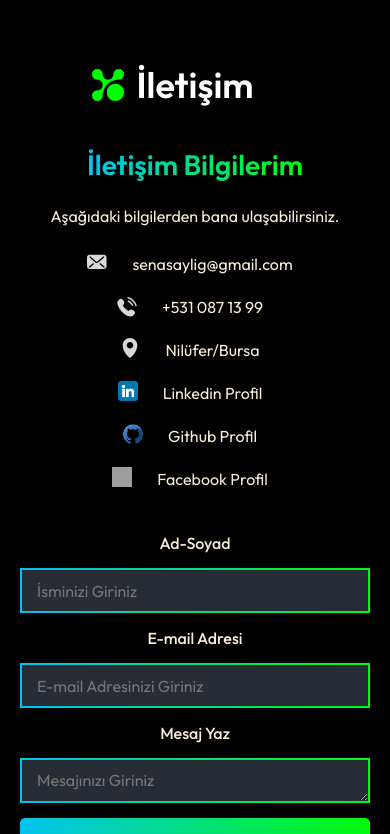
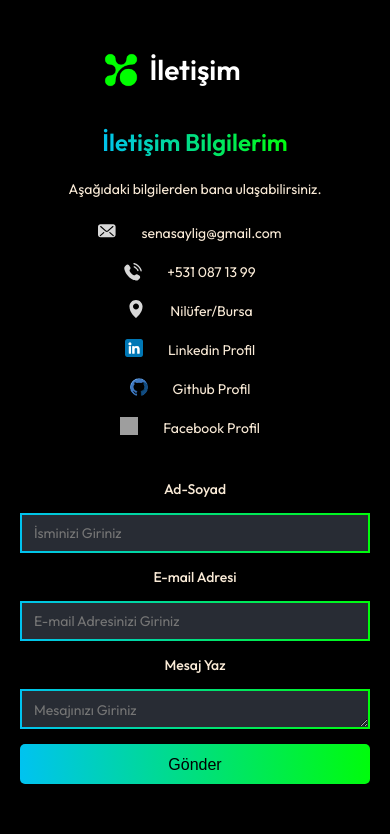
Before and after one commit to Senasylg/sena_saylig_portfolyo, a React (Create React App) app: page / in a window 390 px wide. Shown: the part 7540-8374 px from the top of the page. Built offline with nearby package versions, Linux system fonts and the light colour scheme; grey boxes are pictures that could not be loaded; a web font is replaced by a local one.

Commit message:
new commit

```diff
--- a/src/Components/Contact/Contact.css
+++ b/src/Components/Contact/Contact.css
@@ -6,30 +6,36 @@
     gap: 80px;
     margin: 100px 170px;
 }
+
 .contact-title {
     position: relative;
 }
+
 .contact-title h1 {
     padding: 5px 30px;
     font-size: 50px;
     font-weight: 600;
     margin-top: 50px;
 }
+
 .contact-title img {
     position: absolute;
     bottom: 0;
     left: -45px;
     z-index: 0;
 }
+
 .contact-section {
     display: flex;
     gap: 150px;
 }
+
 .contact-left {
     display: flex;
     flex-direction: column;
     gap: 20px;
 }
+
 .contact-left h1 {
     font-size: 40px;
     font-weight: 600;
@@ -38,12 +44,14 @@
     -webkit-background-clip: text;
     -webkit-text-fill-color: transparent;
 }
+
 .contact-left p {
     max-width: 500px;
     color: antiquewhite;
     font-size: 20px;
     line-height: 40px;
 }
+
 .contact-details {
     display: flex;
     flex-direction: column;
@@ -51,11 +59,13 @@
     color: antiquewhite;
     font-size: 20px;
 }
+
 .contact-detail {
     display: flex;
     gap: 20px;
     align-items: center;
 }
+
 .contact-right {
     display: flex;
     flex-direction: column;
@@ -63,11 +73,13 @@
     gap: 20px;
     width: 500px;
 }
+
 .contact-right label {
     color: antiquewhite;
     font-size: 20px;
     font-weight: 500;
 }
+
 .contact-right input,
 .contact-right textarea {
     width: 100%;
@@ -82,12 +94,15 @@
     box-sizing: border-box;
     padding-left: 20px;
 }
+
 .contact-right input {
     height: 50px;
 }
+
 .contact-right textarea {
     padding-top: 10px;
 }
+
 .contact-submit {
     border: none;
     color: black;
@@ -101,82 +116,244 @@
     transition: 0.3s;
     width: 100%;
 }
+
 .contact-submit:hover {
     transform: scale(1.05);
     transition: 0.3s;
 }
+
 .submit-wrapper {
     width: 100%;
 }
 
-@media (max-width: 768px) {
+/* --------- Large screens 1440px+ --------- */
+@media (min-width: 1440px) {
     .contact {
-        gap: 50px;
-        margin: 50px 70px;
-        align-items: center;
+        margin: 120px 250px;
+        gap: 100px;
     }
     .contact-title h1 {
-        font-size: 50px;
-        font-weight: 600;
+        font-size: 60px;
+        margin-top: 70px;
+        padding: 5px 40px;
+    }
+    .contact-title img {
+        left: -60px;
+        width: 70px;
+    }
+    .contact-section {
+        gap: 180px;
+    }
+    .contact-left h1 {
+        font-size: 48px;
+    }
+    .contact-left p {
+        font-size: 22px;
+        line-height: 44px;
+        max-width: 600px;
+    }
+    .contact-details {
+        font-size: 22px;
+        gap: 25px;
+    }
+    .contact-detail {
+        gap: 25px;
+    }
+    .contact-detail img {
+        width: 30px;
+        height: 30px;
+    }
+    .contact-right {
+        width: 600px;
+        gap: 25px;
+    }
+    .contact-right label {
+        font-size: 22px;
+    }
+    .contact-right input,
+    .contact-right textarea {
+        font-size: 22px;
+        padding-left: 25px;
+        padding-right: 25px;
+        height: 55px;
+    }
+    .contact-right textarea {
+        height: auto;
+    }
+    .contact-submit {
+        font-size: 22px;
+        padding: 0 30px;
+        height: 55px;
+        margin-bottom: 60px;
+    }
+    .submit-wrapper {
+        width: 100%;
+    }
+    .sent-message {
+        font-size: 16px;
+    }
+}
+
+/* --------- Desktop (1024px - 1439px) --------- */
+@media (max-width: 1439px) and (min-width: 1024px) {
+    .contact {
+        margin: 90px 120px;
+        gap: 80px;
+    }
+    .contact-title h1 {
+        font-size: 54px;
+        margin-top: 60px;
+        padding: 5px 35px;
+    }
+    .contact-title img {
+        left: -50px;
+        width: 60px;
+    }
+    .contact-section {
+        gap: 150px;
+    }
+    .contact-left h1 {
+        font-size: 44px;
+    }
+    .contact-left p {
+        font-size: 20px;
+        line-height: 40px;
+        max-width: 550px;
+    }
+    .contact-details {
+        font-size: 20px;
+        gap: 22px;
+    }
+    .contact-detail {
+        gap: 22px;
+    }
+    .contact-detail img {
+        width: 28px;
+        height: 28px;
+    }
+    .contact-right {
+        width: 550px;
+        gap: 22px;
+    }
+    .contact-right label {
+        font-size: 20px;
+    }
+    .contact-right input,
+    .contact-right textarea {
+        font-size: 20px;
+        padding-left: 22px;
+        padding-right: 22px;
+        height: 52px;
+    }
+    .contact-right textarea {
+        height: auto;
+    }
+    .contact-submit {
+        font-size: 20px;
+        padding: 0 25px;
+        height: 52px;
+        margin-bottom: 55px;
+    }
+}
+
+/* --------- Tablets (769px - 1023px) --------- */
+@media (max-width: 1023px) and (min-width: 769px) {
+    .contact {
+        gap: 60px;
+        margin: 70px 100px;
+    }
+    .contact-title h1 {
+        font-size: 44px;
+        margin-top: 40px;
+        padding: 0 20px;
+        text-align: center;
+    }
+    .contact-title img {
+        left: -25px;
+        width: 45px;
+        top: auto;
+        bottom: 0;
     }
     .contact-section {
         flex-direction: column;
+        gap: 60px;
+        align-items: center;
+        width: 100%;
+    }
+    .contact-left {
+        align-items: center;
+        text-align: center;
     }
     .contact-left h1 {
-        font-size: 50px;
+        font-size: 36px;
     }
     .contact-left p {
         font-size: 18px;
+        line-height: 32px;
+        max-width: 90%;
+    }
+    .contact-details {
+        font-size: 18px;
+        gap: 18px;
     }
     .contact-detail {
-        gap: 20px;
+        gap: 18px;
     }
     .contact-detail img {
-        width: 25px;
+        width: 24px;
+        height: 24px;
+    }
+    .contact-right {
+        width: 90%;
+        max-width: 600px;
+        gap: 18px;
     }
     .contact-right label {
         font-size: 18px;
     }
-    .contact-right input {
-        width: 100%;
-        font-size: 20px;
+    .contact-right input,
+    .contact-right textarea {
+        font-size: 18px;
+        padding-left: 18px;
+        padding-right: 18px;
+        height: 48px;
     }
     .contact-right textarea {
-        width: 100%;
-        font-size: 18px;
+        height: auto;
+        padding-top: 10px;
     }
     .contact-submit {
-        font-size: 20px;
-        padding: 15px 40px;
+        font-size: 18px;
+        padding: 14px 30px;
+        height: 48px;
+        margin-bottom: 40px;
     }
 }
 
-@media (max-width: 480px) {
+/* --------- Small tablets & large phones (481px - 768px) --------- */
+@media (max-width: 768px) and (min-width: 481px) {
     .contact {
-        margin: 30px 20px;
-        gap: 40px;
+        gap: 50px;
+        margin: 50px 50px;
+        align-items: center;
     }
     .contact-title h1 {
         font-size: 36px;
         margin-top: 30px;
-        padding: 0 10px;
+        padding: 0 15px;
         text-align: center;
-    }
-    .contact-title {
-        position: relative;
     }
     .contact-title img {
         position: absolute;
-        top: 25px;
+        top: 20px;
         left: -30px;
-        bottom: 0;
-        width: 40px;
+        width: 45px;
         height: auto;
         transform: translate(-20%, 20%);
     }
     .contact-section {
         flex-direction: column;
-        gap: 40px;
+        gap: 50px;
         width: 100%;
     }
     .contact-left {
@@ -187,8 +364,8 @@
         font-size: 28px;
     }
     .contact-left p {
-        font-size: 16px;
-        line-height: 28px;
+        font-size: 18px;
+        line-height: 30px;
         max-width: 100%;
         padding: 0 10px;
     }
@@ -210,8 +387,8 @@
         width: 100%;
         gap: 15px;
         align-items: stretch;
-        min-width: 0;        /* Flex içindeki taşmayı engelle */
-        overflow: hidden;    /* Taşan içeriği gizle */
+        min-width: 0;
+        overflow: hidden;
     }
     .contact-right label {
         font-size: 16px;
@@ -220,120 +397,215 @@
     .contact-right textarea {
         font-size: 16px;
         padding-left: 15px;
-        padding-right: 15px; /* Sağa padding ekledik */
+        padding-right: 15px;
         height: 45px;
         border: 2px solid;
         border-image-slice: 1;
         border-image-source: linear-gradient(267deg, #00ff00 -5.09%, #00BFFF 106.28%);
-        box-sizing: border-box; /* Taşmayı engeller */
-        max-width: 100%;        /* Taşmayı engeller */
+        box-sizing: border-box;
+        max-width: 100%;
         overflow: visible;
-        white-space: normal;   /* Satır taşmasını önler */
+        white-space: normal;
     }
     .contact-right textarea {
         padding-top: 10px;
     }
     .contact-submit {
         font-size: 18px;
-        padding: 15px;
+        padding: 15px 40px;
         height: 45px;
         margin-bottom: 30px;
+        width: 100%;
+    }
+}
+
+/* --------- Mobile phones (up to 480px) --------- */
+@media (max-width: 480px) {
+    .contact {
+        margin: 30px 20px;
+        gap: 40px;
+    }
+    .contact-title h1 {
+        font-size: 28px;
+        margin-top: 20px;
+        padding: 0 10px;
+        text-align: center;
+    }
+    .contact-title {
+        position: relative;
+    }
+    .contact-title img {
+        position: absolute;
+        top: 10px;
+        left: -30px;
+        bottom: 0;
+        width: 40px;
+        height: auto;
+        transform: translate(-20%, 20%);
+    }
+    .contact-section {
+        flex-direction: column;
+        gap: 40px;
+        width: 100%;
+    }
+    .contact-left {
+        align-items: center;
+        text-align: center;
+    }
+    .contact-left h1 {
+        font-size: 24px;
+    }
+    .contact-left p {
+        font-size: 14px;
+        line-height: 24px;
+        max-width: 100%;
+        padding: 0 10px;
+    }
+    .contact-details {
+        font-size: 14px;
+        gap: 15px;
+        align-items: center;
+        justify-content: center;
+    }
+    .contact-detail {
+        gap: 15px;
+        justify-content: center;
+    }
+    .contact-detail img {
+        width: 18px;
+        height: 18px;
+    }
+    .contact-right {
+        width: 100%;
+        gap: 15px;
+        align-items: stretch;
+        min-width: 0;
+        overflow: hidden;
+    }
+    .contact-right label {
+        font-size: 14px;
+    }
+    .contact-right input,
+    .contact-right textarea {
+        font-size: 14px;
+        padding-left: 12px;
+        padding-right: 12px;
+        height: 40px;
+        border: 2px solid;
+        border-image-slice: 1;
+        border-image-source: linear-gradient(267deg, #00ff00 -5.09%, #00BFFF 106.28%);
+        box-sizing: border-box;
+        max-width: 100%;
+        overflow: visible;
+        white-space: normal;
+    }
+    .contact-right textarea {
+        padding-top: 10px;
+    }
+    .contact-submit {
+        font-size: 16px;
+        padding: 12px 30px;
+        height: 40px;
+        margin-bottom: 25px;
         width: 100%;
     }
     .submit-wrapper {
         width: 100%;
     }
     .sent-message {
-        font-size: 14px;
+        font-size: 12px;
     }
 }
-@media (max-width: 1024px) and (min-width: 769px) {
+/* --------- Extra Small Mobile (up to 320px) --------- */
+@media (max-width: 320px) {
     .contact {
-        gap: 60px;
-        margin: 70px 100px;
+        margin: 20px 10px;
+        gap: 30px;
     }
-
     .contact-title h1 {
-        font-size: 44px;
-        margin-top: 40px;
-        padding: 0 20px;
+        font-size: 22px;
+        margin-top: 15px;
+        padding: 0 8px;
+        text-align: center;
     }
-
     .contact-title img {
-        left: -45px;
-        width: 55px;
+        position: absolute;
+        top: 5px;
+        left: -25px;
+        width: 35px;
+        height: auto;
+        transform: translate(-20%, 15%);
     }
-
     .contact-section {
         flex-direction: column;
-        gap: 60px;
-        align-items: center;
+        gap: 30px;
         width: 100%;
     }
-
     .contact-left {
         align-items: center;
         text-align: center;
     }
-
     .contact-left h1 {
-        font-size: 36px;
+        font-size: 20px;
     }
-
     .contact-left p {
-        font-size: 18px;
-        line-height: 32px;
-        max-width: 90%;
+        font-size: 13px;
+        line-height: 22px;
+        max-width: 100%;
+        padding: 0 8px;
     }
-
     .contact-details {
-        font-size: 18px;
-        gap: 18px;
+        font-size: 13px;
+        gap: 12px;
+        align-items: center;
+        justify-content: center;
     }
-
     .contact-detail {
-        gap: 18px;
+        gap: 12px;
+        justify-content: center;
     }
-
     .contact-detail img {
-        width: 24px;
-        height: 24px;
+        width: 16px;
+        height: 16px;
     }
-
     .contact-right {
-        width: 90%;
-        max-width: 600px;
-        gap: 18px;
+        width: 100%;
+        gap: 12px;
+        align-items: stretch;
+        min-width: 0;
+        overflow: hidden;
     }
-
     .contact-right label {
-        font-size: 18px;
+        font-size: 13px;
     }
-
     .contact-right input,
     .contact-right textarea {
-        font-size: 18px;
-        padding-left: 18px;
-        padding-right: 18px;
-        height: 48px;
+        font-size: 13px;
+        padding-left: 10px;
+        padding-right: 10px;
+        height: 38px;
+        border: 2px solid;
+        border-image-slice: 1;
+        border-image-source: linear-gradient(267deg, #00ff00 -5.09%, #00BFFF 106.28%);
+        box-sizing: border-box;
+        max-width: 100%;
+        overflow: visible;
+        white-space: normal;
     }
-
     .contact-right textarea {
-        padding-top: 10px;
-        height: auto;
+        padding-top: 8px;
     }
-
     .contact-submit {
-        font-size: 18px;
-        padding: 14px 30px;
-        height: 48px;
+        font-size: 14px;
+        padding: 10px 20px;
+        height: 38px;
+        margin-bottom: 20px;
+        width: 100%;
     }
-
     .submit-wrapper {
         width: 100%;
     }
-
     .sent-message {
-        font-size: 15px;
+        font-size: 11px;
     }
 }
```
